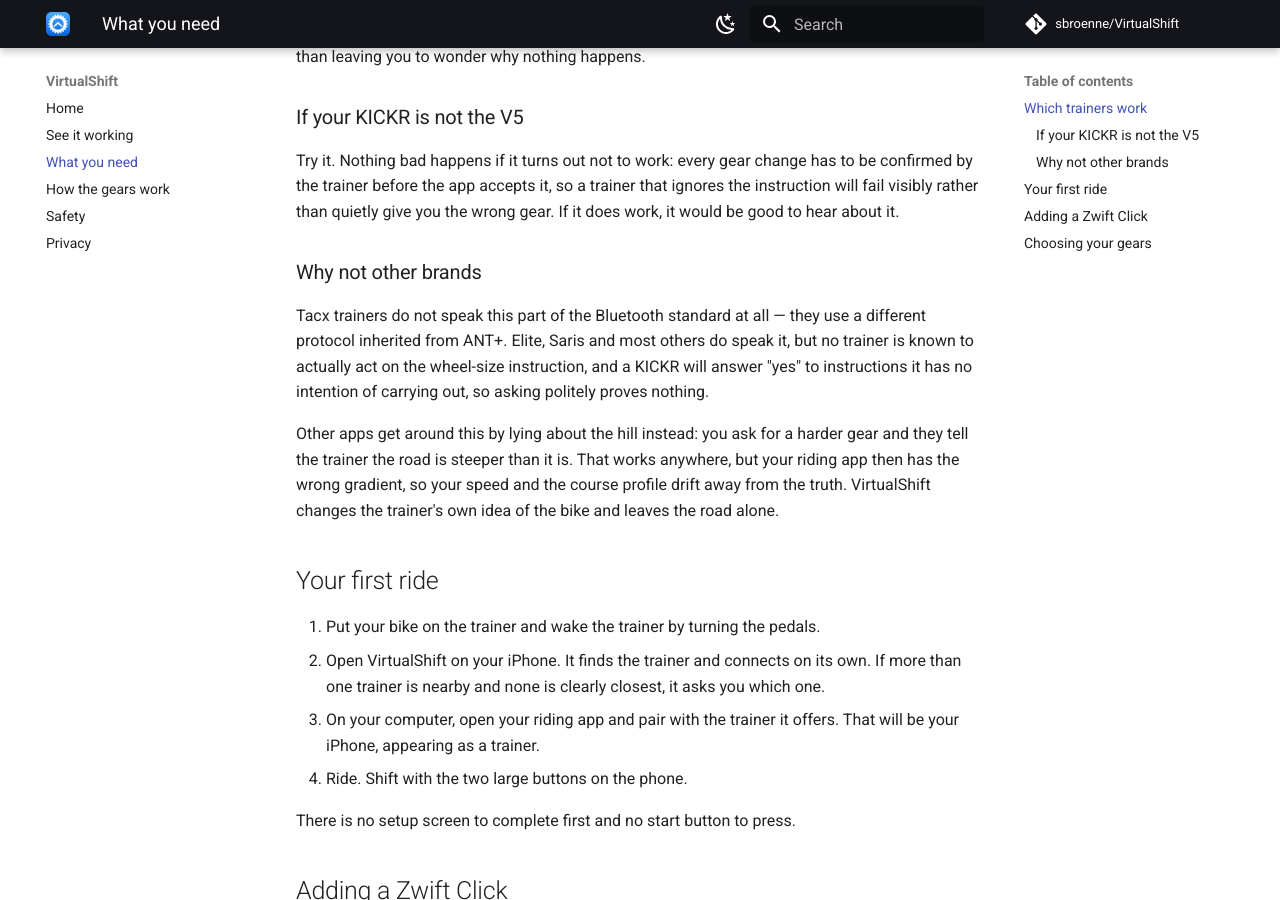
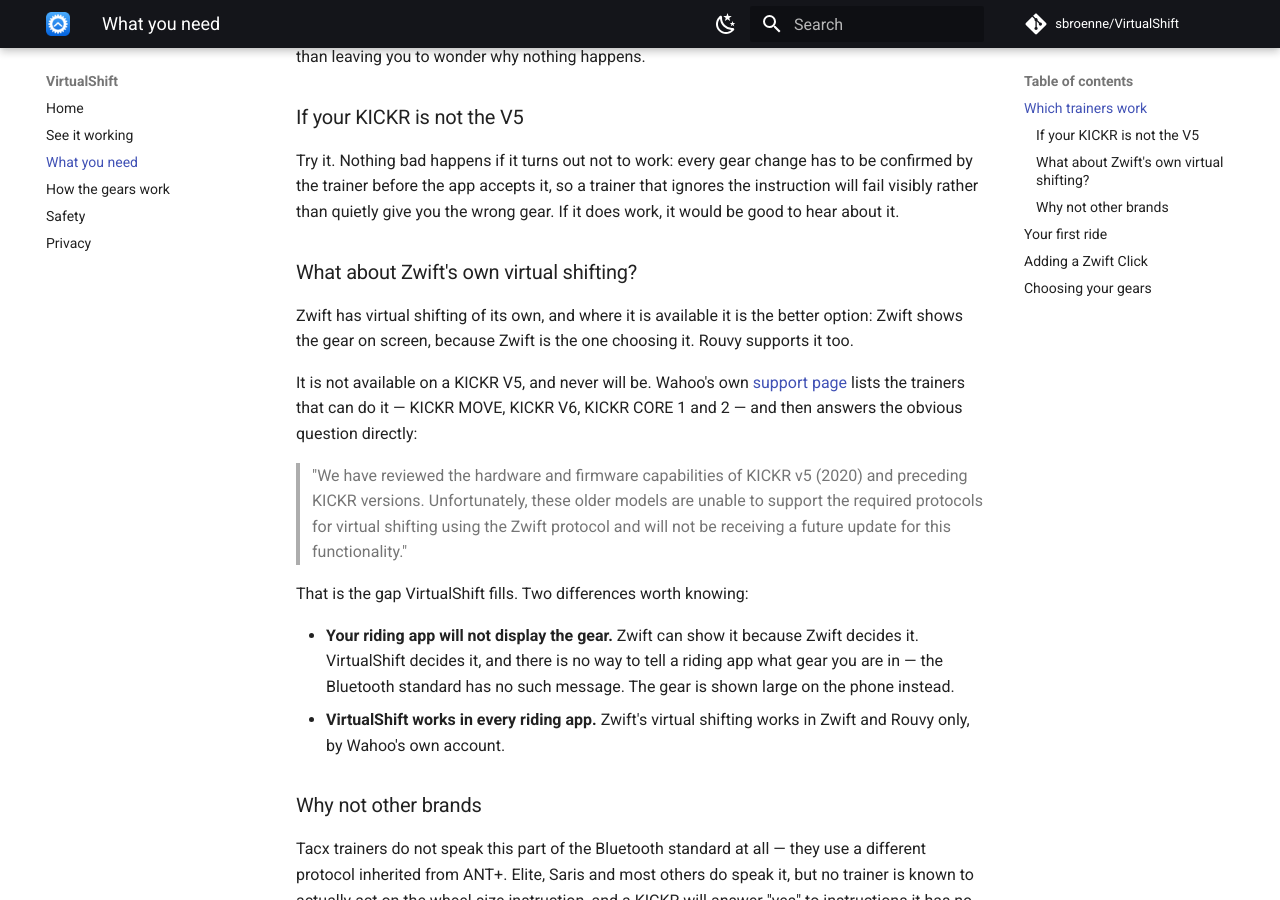
Before and after one commit to sbroenne/VirtualGears, an MkDocs documentation site: the page built from docs/requirements.md, in a window 1280 px wide and 900 px high, scrolled down 889 px. Built offline with MkDocs 1.6.1 and Material for MkDocs 9.7.7, drawn with Linux system fonts in a browser that asks for light colours; comment, search, counter and statistics services are not loaded.

Commit message:
Say why the app exists (#10)
Wahoo have confirmed the KICKR V5 will never get virtual shifting: the
2020 hardware cannot support the protocol, and no update is coming. That
is precisely the gap this app fills, and nothing in the repo said so.

The home page, the README and the App Store description now lead with it,
quoting Wahoo directly rather than paraphrasing.

Also records the two honest differences from Zwift's version: the riding
app cannot display the gear, because the Bluetooth standard has no
message for reporting one, and Zwift's own shifting works only in Zwift
and Rouvy where this works anywhere.

Co-authored-by: Stefan Brönner <sbroenne@Stefans-Mac-mini-2.fritz.box>
Co-authored-by: Copilot App <223556219+Copilot@users.noreply.github.com>
Copilot-Session: 2c3d711c-cb97-4bfa-a302-2d01fe5d2f1f

```diff
--- a/docs/requirements.md
+++ b/docs/requirements.md
@@ -30,6 +30,32 @@ Try it. Nothing bad happens if it turns out not to work: every gear change has
 to be confirmed by the trainer before the app accepts it, so a trainer that
 ignores the instruction will fail visibly rather than quietly give you the wrong
 gear. If it does work, it would be good to hear about it.
+
+### What about Zwift's own virtual shifting?
+
+Zwift has virtual shifting of its own, and where it is available it is the
+better option: Zwift shows the gear on screen, because Zwift is the one choosing
+it. Rouvy supports it too.
+
+It is not available on a KICKR V5, and never will be. Wahoo's own
+[support page][wahoo] lists the trainers that can do it — KICKR MOVE, KICKR V6,
+KICKR CORE 1 and 2 — and then answers the obvious question directly:
+
+> "We have reviewed the hardware and firmware capabilities of KICKR v5 (2020)
+> and preceding KICKR versions. Unfortunately, these older models are unable to
+> support the required protocols for virtual shifting using the Zwift protocol
+> and will not be receiving a future update for this functionality."
+
+That is the gap VirtualShift fills. Two differences worth knowing:
+
+- **Your riding app will not display the gear.** Zwift can show it because Zwift
+  decides it. VirtualShift decides it, and there is no way to tell a riding app
+  what gear you are in — the Bluetooth standard has no such message. The gear is
+  shown large on the phone instead.
+- **VirtualShift works in every riding app.** Zwift's virtual shifting works in
+  Zwift and Rouvy only, by Wahoo's own account.
+
+  [wahoo]: https://support.wahoofitness.com/hc/en-us/articles/16865097915666-Virtual-shifting-with-Wahoo-smart-trainers
 
 ### Why not other brands
 
```
Also changed, not shown: README.md (+17 -0 lines), docs/APP_STORE.md (+5 -1 lines), docs/index.md (+15 -0 lines).
